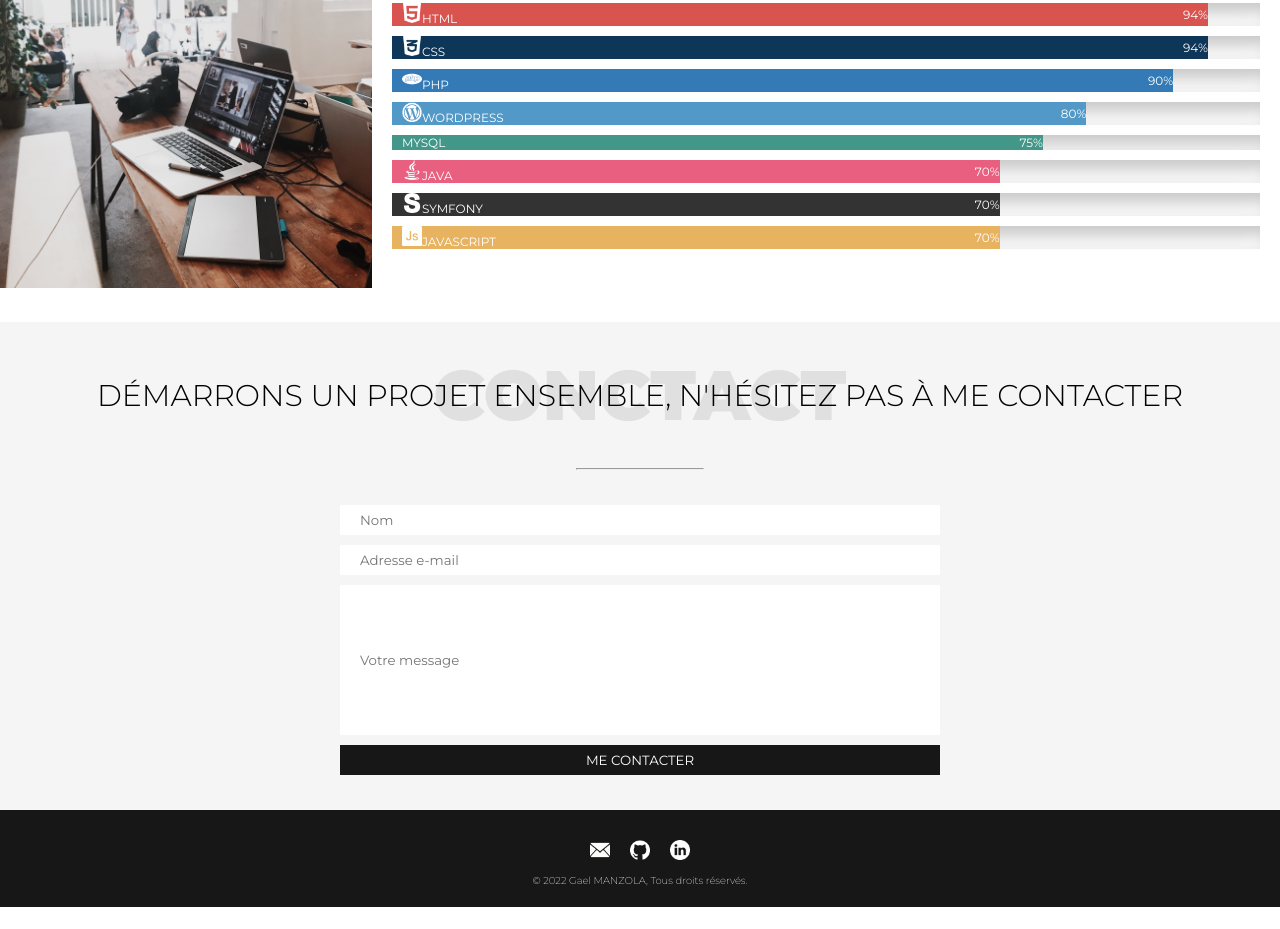
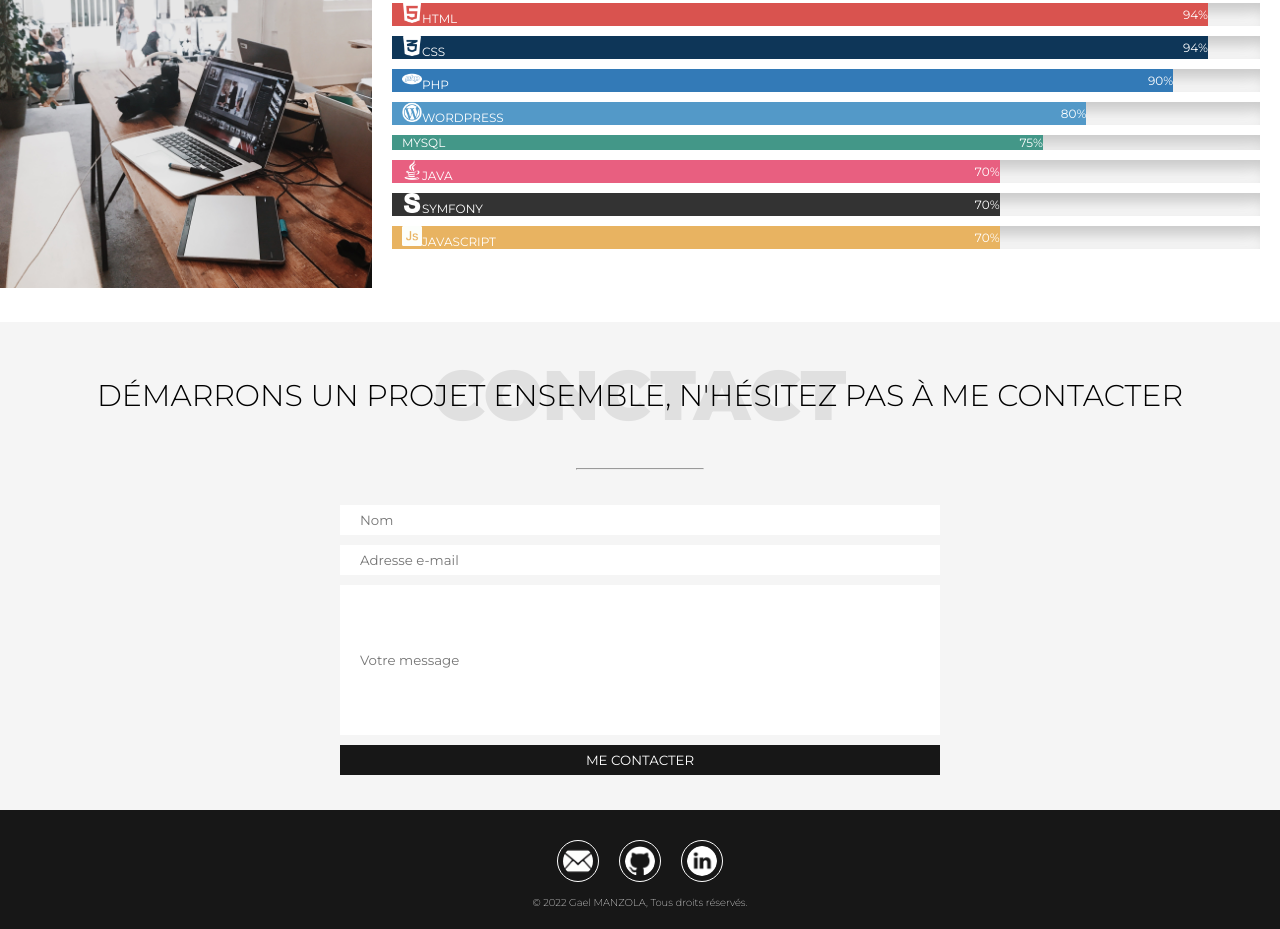
Before and after one commit to 096benjaminbenoit/integration-portfolio, a plain HTML site: page index.html in a window 1280 px wide. Shown: the part 2381-3310 px from the top of the page. Before the commit the page ends 3288 px from the top, so only its background shows below. Drawn offline with Linux system fonts and the light colour scheme.

Commit message:
Add files via upload

```diff
--- a/style.scss
+++ b/style.scss
@@ -505,9 +505,12 @@ footer {
         align-items: center;
 
         img {
-            width: 20px;
+            width: 30px;
             filter: invert(1);
             margin: 10px 10px;
+            border: solid 1px black ;
+            border-radius: 50%;
+            padding: 5px;
 
             &:hover {
                 opacity: 0.8;
```
Also changed, not shown: style.css, 1 other file.
